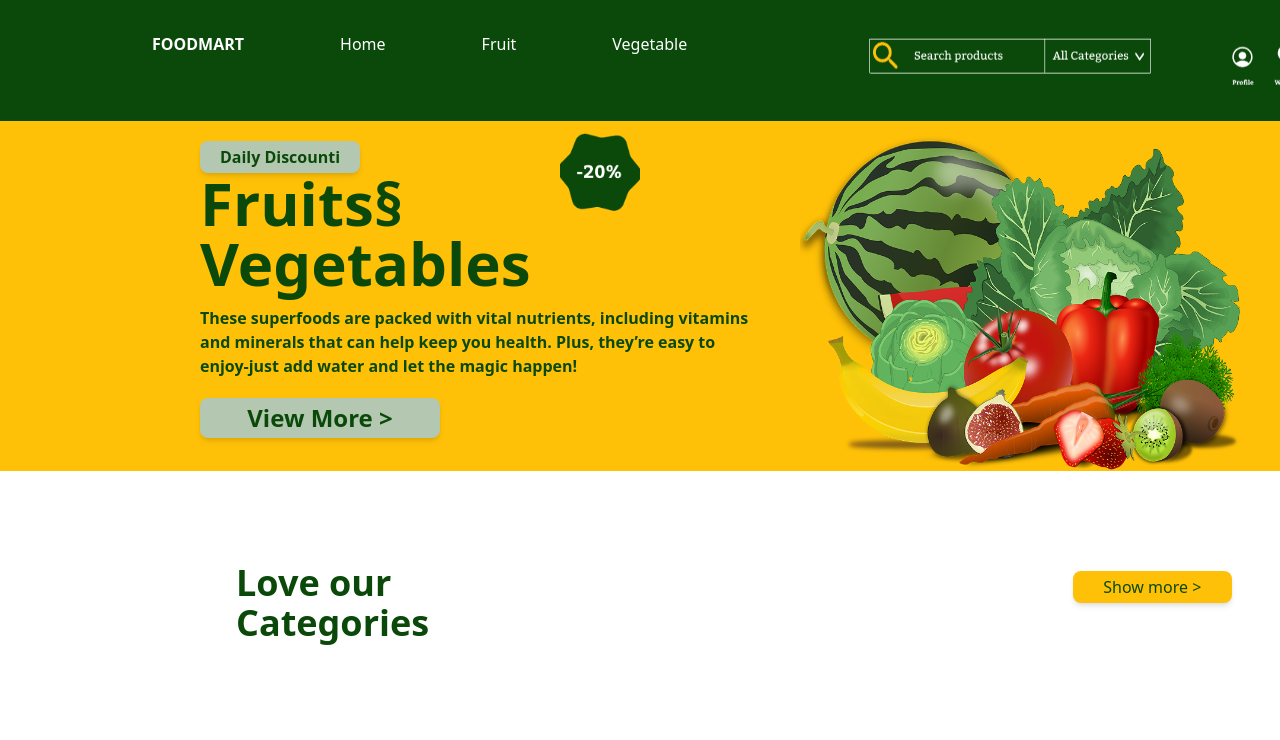
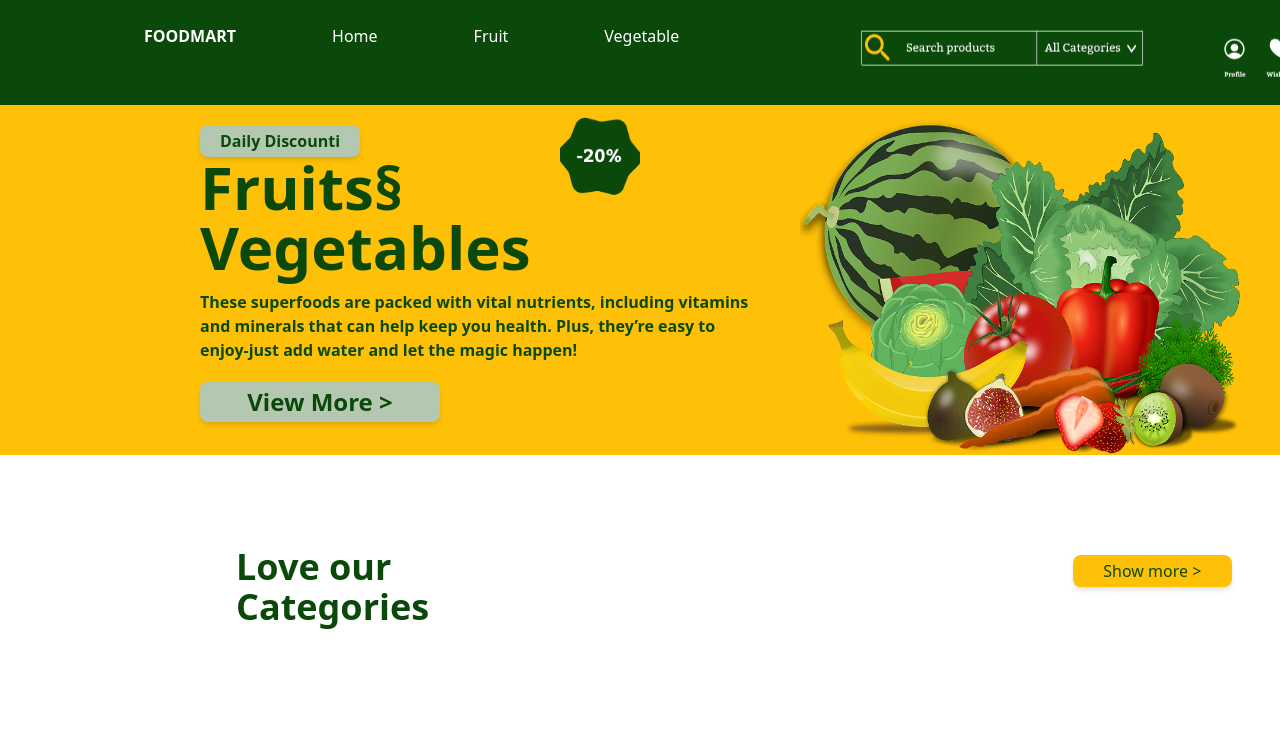
Before and after one commit to mobina-pour7/project-tw, a website: page src/index.html in a window 1280 px wide. Shown: the top 740 px of the page. Drawn offline with nearby package versions, Linux system fonts and the light colour scheme.

Commit message:
overflow

```diff
--- a/src/index.html
+++ b/src/index.html
@@ -6,15 +6,16 @@
   <meta name="viewport" content="width=device-width, initial-scale=1.0">
   <link href="/src/output.css" rel="stylesheet">
   <script src="https://cdn.jsdelivr.net/npm/@tailwindcss/browser@4"></script>
-<!-- قسمت هدر -->
-<body>
-  <nav class=" overflow-hidden flex space-x-24 bg-[#0A490A] p-8">
+<!-- 1قسمت هدر -->
+<body  class="overflow-x-hidden  ">
+  <nav class=" overflow-hidden flex space-x-24  bg-[#0A490A]  text-sm p-4  sm:p-6 sm:text-base">
     <a href="#" class="text-white font-bold ml-30 ">FOODMART</a>
     <a href="#" class="text-white font-stretch-50% ">Home</a>
     <a href="#" class="text-white ">Fruit</a>
     <a href="#" class="text-white ">Vegetable</a>
     <img class="ml-18 w-150" src="/assests/images/pic.png" alt="">
   </nav>
+  <!-- قسمت هدر2 -->
   <header class="p-0 bg-[#FFC107] text-[#0A490A] flex-3/12 overflow-hidden">
     <button
       class="  text-[#0A490A] mt-5 rounded-lg bg-[#B4C8B1] shadow-md  ml-50 hover:bg-[#FFC107] font-semibold transition duration-300 w-40 h-8 ">
@@ -30,6 +31,7 @@
     <img class="ml-140 mt-[-310px] w-20" src="/assests/images/Screenshot 2025-03-24 132808.png" alt="">
     <img class="ml-200 mt-[-90px] w-110" src="/assests/images/0add2098-7fbb-4bd6-906d-68d7bfe42897 1.png" alt="">
   </header>
+  <!-- قسمت مین با بگ گراند سفید1 -->
   <main>
     <div class="overflow-hidden flex mt-8  p-12">
       <h1 class="text-[#0A490A]  text-4xl md:text-4xl font-bold ml-47 mt-3 ">Love our Categories</h1>
@@ -52,6 +54,7 @@
       </div>
     </div>
   </main>
+  <!-- قسمت مین با بگ گراند سبز1 -->
   <div class="overflow-auto flex mt-8 p-12">
     <h1 class="text-[#0A490A] text-4xl md:text-4xl font-bold ml-47 mt-3 ">Love our Categories</h1>
     <button
@@ -71,6 +74,7 @@
       class=" ml-100 text-[#0A490A] mt-5 rounded-lg bg-[#FFC107]  shadow-md  hover:bg-[#FFC107] font-medium transition duration-300 w-40 h-8 ">
       Show more > </button>
   </div>
+  <!-- مین قسمت دوم با بگ گراند سبز -->
   <nav class=" space-x-24 bg-[#0A490A] p-8 ">
     <a href="#" class="text-[#FFC107] ml-56 font-bold ">All Categories </a>
     <a href="#" class="text-white font-bold  ">Vegetables</a>
```
